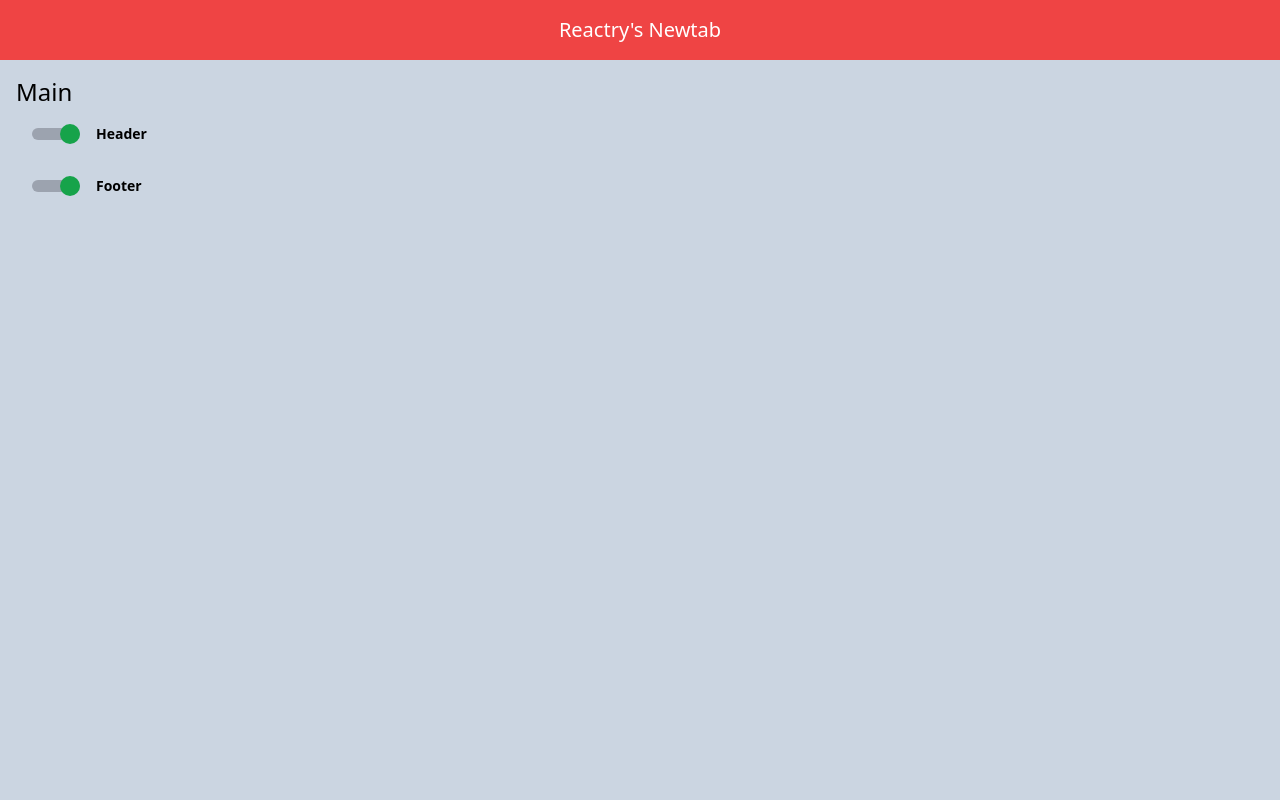
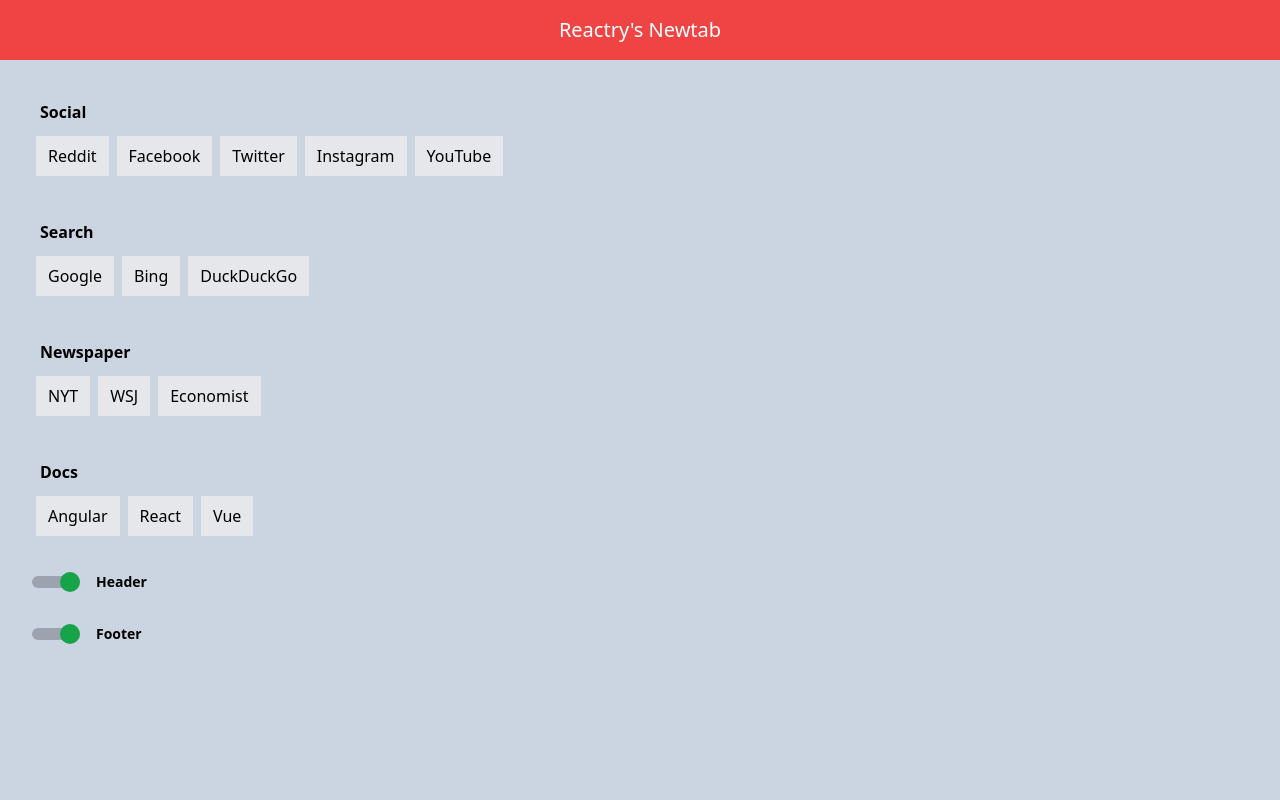
Before and after one commit to reactry/newtab, a React (Create React App) app: page / in a window 1280 px wide. Shown: the top 800 px of the page. Built offline with nearby package versions, Linux system fonts and the light colour scheme.

Commit message:
Listing all shortcut by default now

```diff
--- a/src/App.js
+++ b/src/App.js
@@ -6,8 +6,18 @@
 import Main from './Main';
 import Footer from './Footer';
 
+import tabsjson from './tabs.json';
+
+
+
 function App () {
-	let [tabs, setTabs] = React.useState([]);
+	const tabs = tabsjson.tabs;
+
+	let [tabData, setTabData] = React.useState([]);
+	React.useEffect(() => {
+		setTabData(tabs);
+		console.log("I was set!")
+	}, []);
 
 	let [showHeader, setShowHeader] = React.useState(true);
 	let [showFooter, setShowFooter] = React.useState(true);
@@ -15,7 +25,7 @@
 	let props = {
 		showHeader, setShowHeader,
 		showFooter, setShowFooter,
-		tabs, setTabs
+		tabData, setTabData
 	};
 
 	return (
--- a/src/Main/Main.js
+++ b/src/Main/Main.js
@@ -1,16 +1,21 @@
 import ShowToggle from './ShowToggle';
+import Tab from './Tab';
 
 
 
 export default function Main ({
 	showHeader, setShowHeader,
 	showFooter, setShowFooter,
-	tabs, setTabs
+	tabData, setTabData
 }) {
+
+	let tabItems = tabData.map((v, i) => {
+		return <Tab key={i} {...v} />;
+	});
 
 	return (
 		<div className="Main min-h-screen bg-slate-300 p-4">
-			<h1 className="text-2xl">Main</h1>
+			{tabItems}
 			<ShowToggle title="Header"
 				show={showHeader}
 				setShow={setShowHeader} />
--- /dev/null
+++ b/src/Main/Shortcut.js
@@ -0,0 +1,13 @@
+
+
+
+export default function Shortcut ({
+	title, href
+}) {
+
+	return (
+		<div className="Shortcut inline-block p-1">
+			<a href={href} className="block px-3 py-2 bg-gray-200">{title}</a>
+		</div>
+	);
+}
--- /dev/null
+++ b/src/Main/Tab.js
@@ -0,0 +1,23 @@
+import Shortcut from './Shortcut';
+
+
+
+export default function Tab ({
+	title, shortcuts
+}) {
+
+	let shortcutItems = shortcuts.map((v, i) => {
+		return <Shortcut key={i} {...v} />
+	});
+
+	return (
+		<div className="Tab px-4 py-4">
+			<div>
+				<h2 className="px-2 py-2 font-bold">{title}</h2>
+			</div>
+			<div>
+				{shortcutItems}
+			</div>
+		</div>
+	);
+}
```
